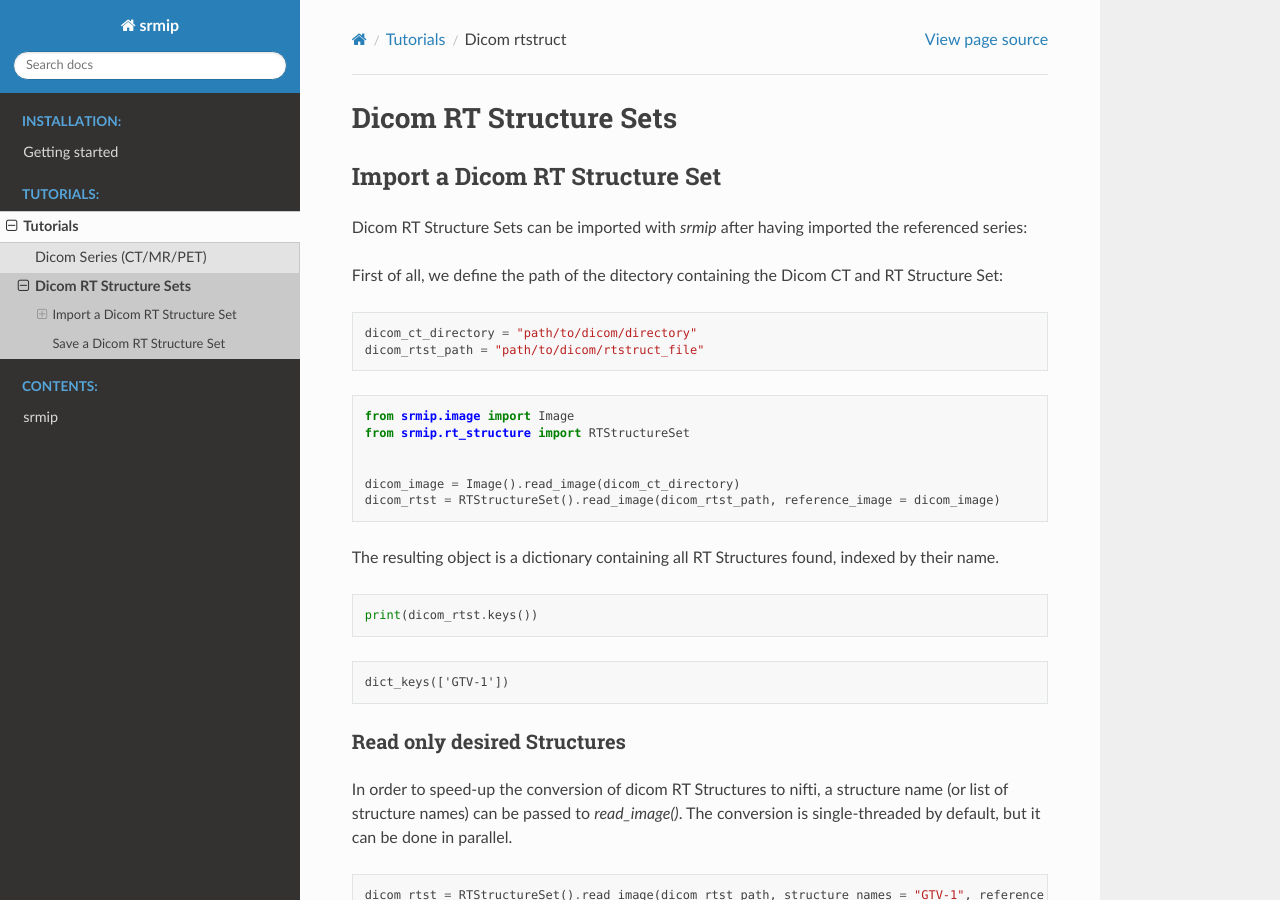
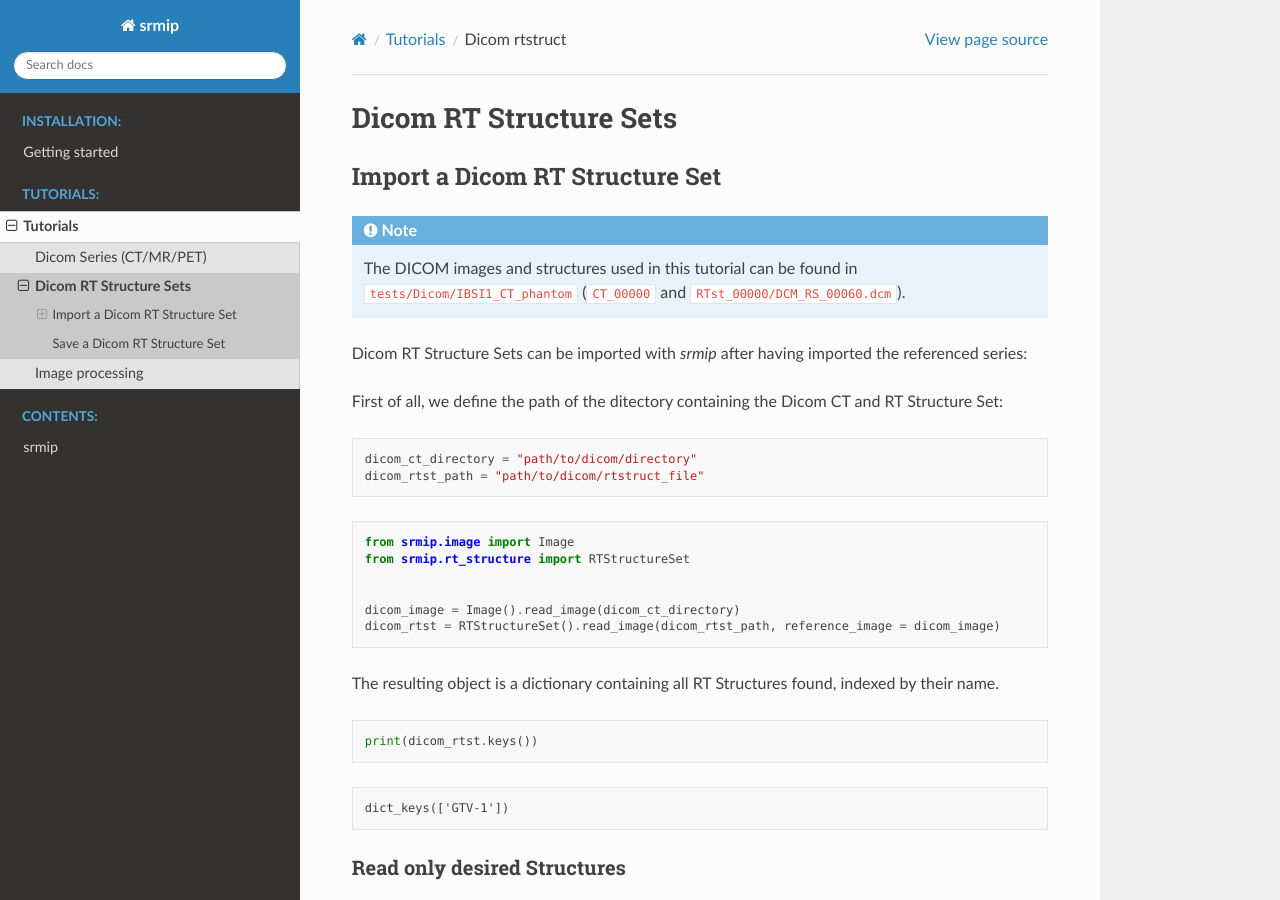
Before and after one commit to pymaitre/resmip, a Sphinx documentation site: the page built from docs/source/tutorials/dicom_rtstruct.rst, in a window 1280 px wide and 900 px high. Built offline with Sphinx 7.4.7 and the Read the Docs theme 3.1.0, drawn with Linux system fonts in a browser that asks for light colours.

```diff
--- a/docs/source/tutorials/dicom_rtstruct.rst
+++ b/docs/source/tutorials/dicom_rtstruct.rst
@@ -6,6 +6,11 @@ Dicom RT Structure Sets
 
 Import a Dicom RT Structure Set
 -------------------------------
+
+.. note::
+
+    The DICOM images and structures used in this tutorial can be found in
+    ``tests/Dicom/IBSI1_CT_phantom`` (``CT_00000`` and ``RTst_00000/DCM_RS_00060.dcm``).
 
 Dicom RT Structure Sets can be imported with `srmip` after having imported the referenced series:
 
@@ -51,7 +56,7 @@ Read only desired Structures
 ^^^^^^^^^^^^^^^^^^^^^^^^^^^^
 
 In order to speed-up the conversion of dicom RT Structures to nifti, a structure name (or list of structure names)
-can be passed to `read_image()`. The conversion is single-threaded by default, but it can be done in parallel.
+can be passed to ``read_image()``. The conversion is single-threaded by default, but it can be done in parallel.
 
 .. testcode:: python
 
--- a/docs/source/tutorials/dicom_series.rst
+++ b/docs/source/tutorials/dicom_series.rst
@@ -6,6 +6,10 @@ Dicom Series (CT/MR/PET)
 
 Import a Dicom series
 ---------------------
+
+.. note::
+
+    The DICOM images used in this tutorial can be found in ``tests/Dicom/IBSI1_CT_phantom/CT_00000``.
 
 Any Dicom series (e.g.: CT) can be imported with srmip using the ``read_image`` method from the ``Image`` class.
 
--- a/docs/source/tutorials/index.rst
+++ b/docs/source/tutorials/index.rst
@@ -10,3 +10,4 @@ Tutorials on how to use srmip.
 
     dicom_series
     dicom_rtstruct
+    image_processing
```
Also changed, not shown: README.md (+9 -0 lines), docs/source/tutorials/image_processing.rst (added, +57 -0 lines).
